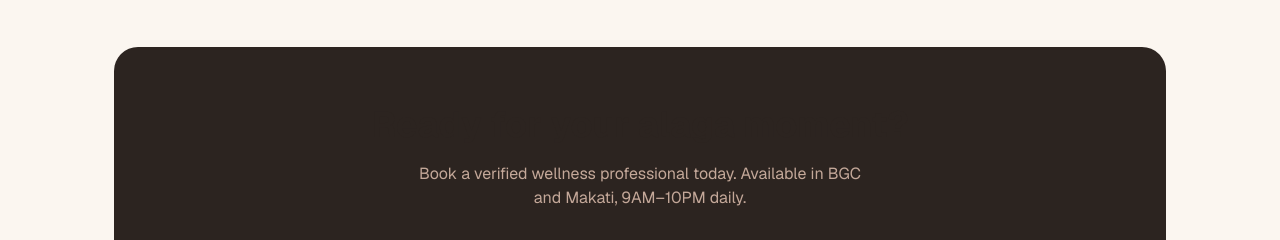
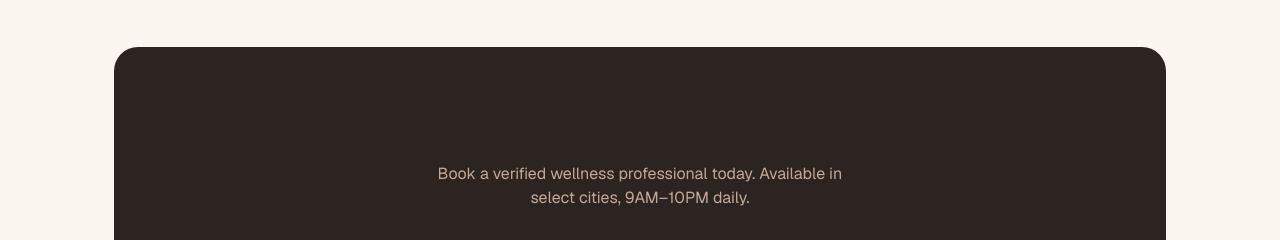
Before and after one commit to hrdelosreyes/alaga-wellnes, a Next.js app: page / in a window 1280 px wide. Shown: the part 3247-3487 px from the top of the page. Built offline with nearby package versions, Linux system fonts and the light colour scheme; no server answers; the database is empty.

Commit message:
Remove hardcoded city names from CTA and metadata

```diff
--- a/src/app/layout.tsx
+++ b/src/app/layout.tsx
@@ -11,8 +11,8 @@
 export const metadata: Metadata = {
   title: 'Alaga Wellness — Wellness, delivered with care.',
   description:
-    'Book verified wellness professionals for premium massage and home spa rituals. Safe, convenient, and designed for Filipino families in BGC and Makati.',
-  keywords: 'home massage BGC, home massage Makati, wellness at home Philippines, hilot at home, mobile massage Metro Manila',
+    'Book verified wellness professionals for premium massage and home spa rituals. Safe, convenient, and designed for Filipino families.',
+  keywords: 'home massage Philippines, wellness at home Philippines, hilot at home, mobile massage Metro Manila, home spa',
   icons: {
     icon: [
       { url: '/favicon.png', type: 'image/png' },
--- a/src/app/page.tsx
+++ b/src/app/page.tsx
@@ -267,7 +267,7 @@
               Ready for your alaga moment?
             </h2>
             <p className="text-[#C4A899] mb-8 max-w-md mx-auto">
-              Book a verified wellness professional today. Available in BGC and Makati, 9AM–10PM daily.
+              Book a verified wellness professional today. Available in select cities, 9AM–10PM daily.
             </p>
             <div className="flex flex-col sm:flex-row gap-3 justify-center">
               <Link href="/book">
```
